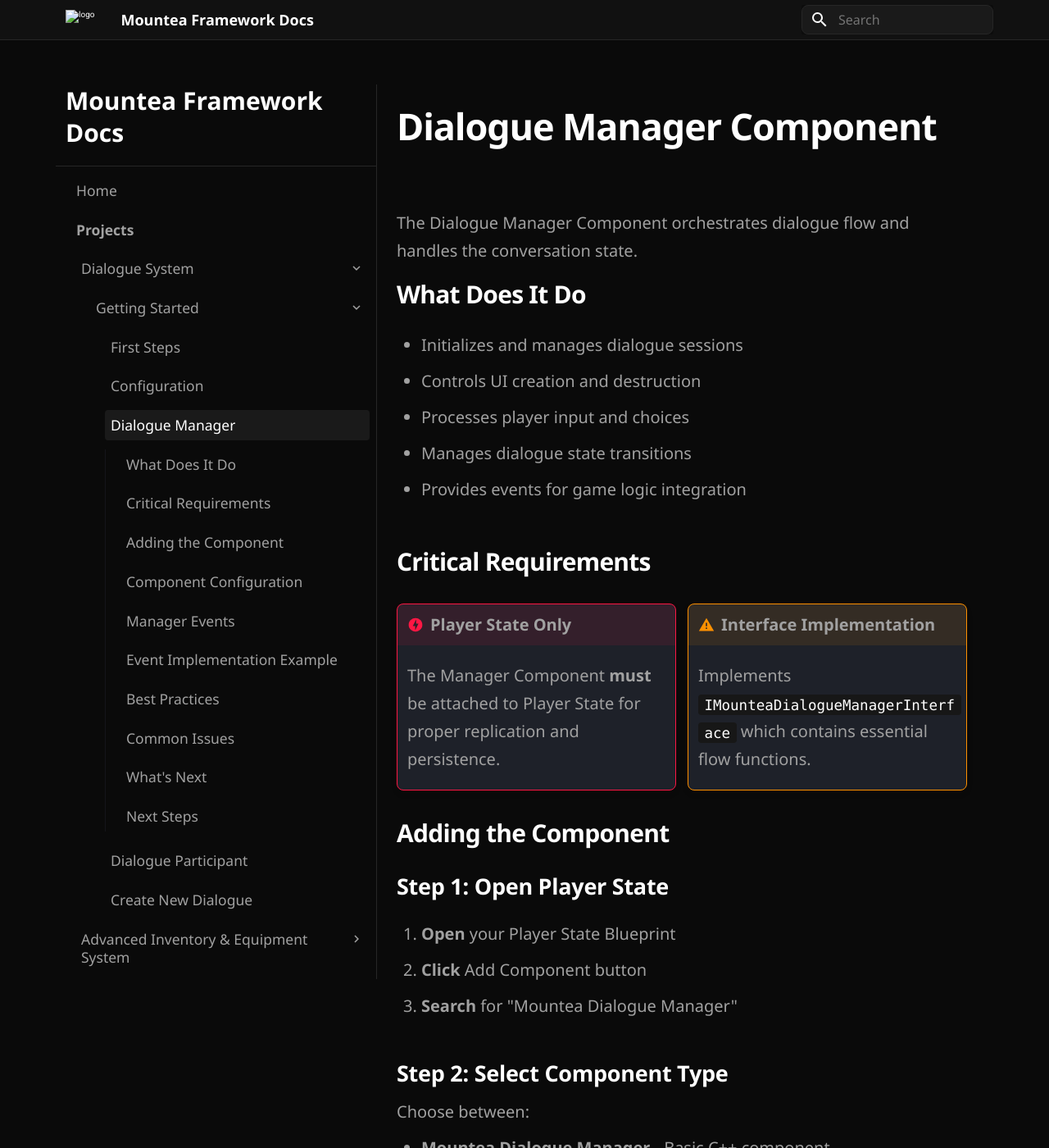
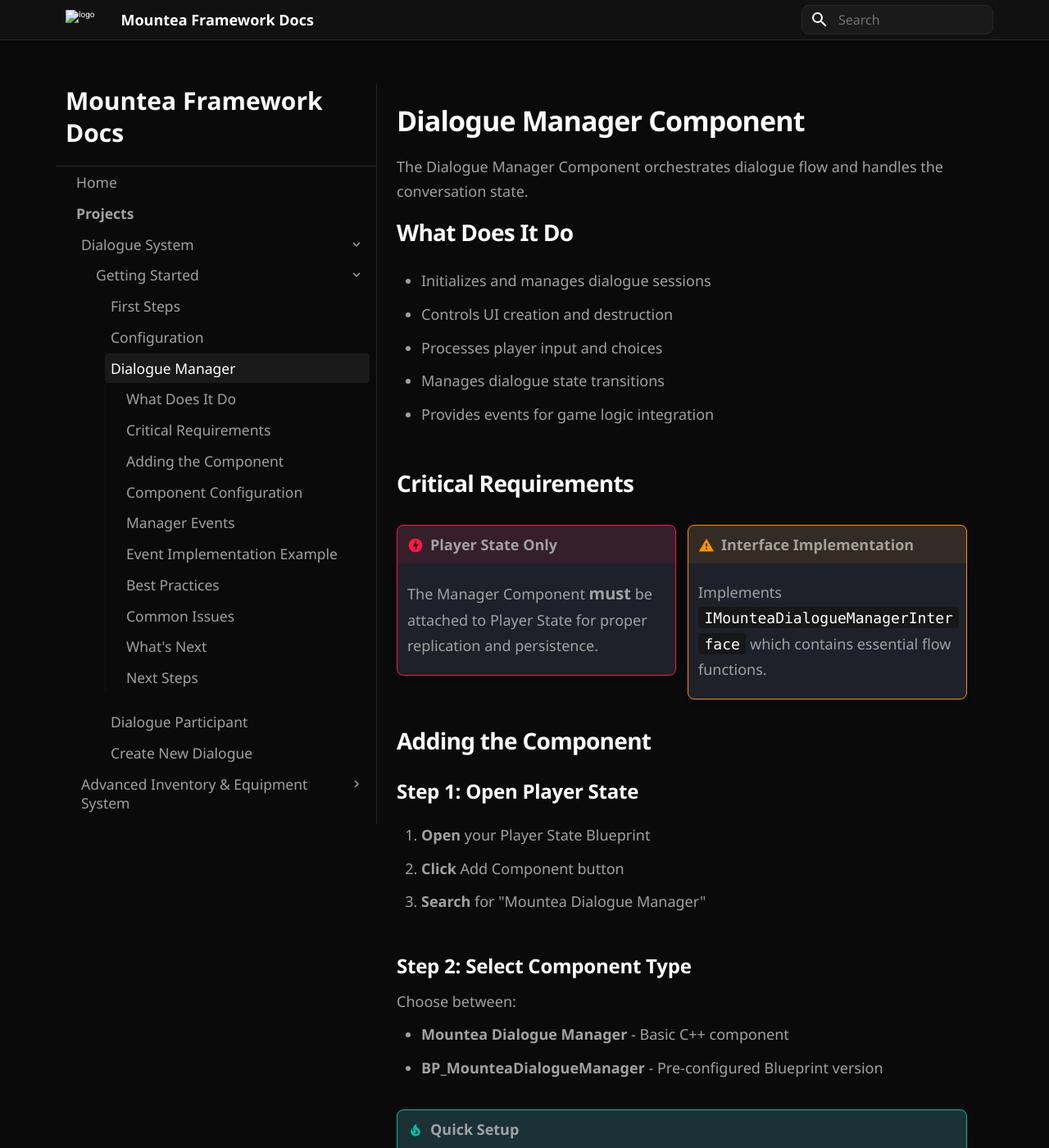
Before and after one commit to Mountea-Framework/MounteaFrameworkWebsite, an MkDocs documentation site: the page built from docs_src/DialogueSystem/GettingStarted/SetupDialogueManager.md, in a window 1280 px wide and 1400 px high. Shown: the whole window at 82% size. Built offline with MkDocs 1.6.1 and Material for MkDocs 9.7.7, drawn with Linux system fonts in a browser that asks for light colours; old or Windows-style settings are respelled for this version of MkDocs.

Commit message:
Adjust heading and content font sizes in docs styles
Reduced font sizes for h1–h4 headings for better readability. Added responsive font size adjustments for paragraphs, list items, and code blocks on large screens. Also updated a small top margin to navigation links in the sidebar.

```diff
--- a/docs_src/stylesheets/custom.css
+++ b/docs_src/stylesheets/custom.css
@@ -140,7 +140,7 @@
   color: var(--prose-text-high) !important;
   font-family: var(--font-system) !important;
   font-weight: 700 !important;
-  font-size: 2.25rem !important;
+  font-size: 1.7rem !important;
   line-height: 1.2 !important;
   margin: 1rem 0 !important;
   letter-spacing: -0.025em !important;
@@ -152,7 +152,7 @@
   color: var(--prose-text-high) !important;
   font-family: var(--font-system) !important;
   font-weight: 700 !important;
-  font-size: 1.5rem !important;
+  font-size: 1.4rem !important;
   line-height: 1.3 !important;
   margin: 0.8rem 0 !important;
   letter-spacing: -0.025em !important;
@@ -164,7 +164,7 @@
   color: var(--prose-text-high) !important;
   font-family: var(--font-system) !important;
   font-weight: 600 !important;
-  font-size: 1.35rem !important;
+  font-size: 1.2rem !important;
   margin: 0.5rem 0 !important;
   width: 100% !important;
   display: inline-block;
@@ -174,7 +174,7 @@
   color: var(--prose-text-high) !important;
   font-family: var(--font-system) !important;
   font-weight: 600 !important;
-  font-size: 1.15rem !important;
+  font-size: 1.05rem !important;
   margin: 0.5rem 0 !important;
   display: inline-block;
   width: 100%;
@@ -553,6 +553,12 @@
     display: none;
   }
 
+  .md-content p,
+  .md-content li,
+  .md-content code {
+    font-size: 0.9rem !important;
+  }
+
   .md-sidebar {
     width: 20rem !important;
   }
@@ -576,4 +582,8 @@
   .md-content__inner {
     padding: 1rem !important;
   }
+
+  .md-nav__link {
+    margin-top: 0.05rem !important;
+  }
 }
```
